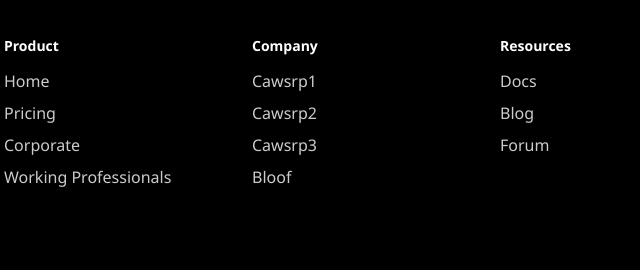
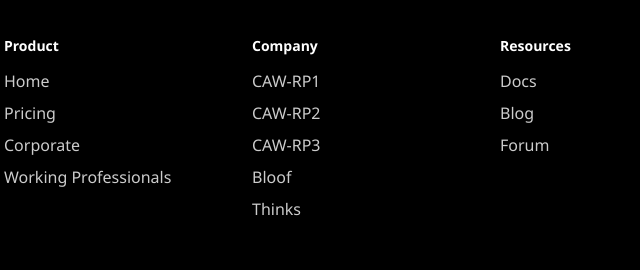
Before and after one commit to yash7586/Recoillife, a plain HTML site: page index.html in a window 1280 px wide. Shown: the part 3224-3494 px from the top of the page, 36-676 px from the left. Drawn offline with nearby package versions, Linux system fonts and the light colour scheme.

Commit message:
Update index.html

```diff
--- a/index.html
+++ b/index.html
@@ -275,10 +275,11 @@
       <div>
         <h4>Company</h4>
         <ul>
-          <li><a href="#">Cawsrp1</a></li>
-          <li><a href="#">Cawsrp2</a></li>
-          <li><a href="#">Cawsrp3</a></li>
+          <li><a href="#">CAW-RP1</a></li>
+          <li><a href="#">CAW-RP2</a></li>
+          <li><a href="#">CAW-RP3</a></li>
           <li><a href="#">Bloof</a></li>
+          <li><a href="#">Thinks</a></li>
         </ul>
       </div>
 
```
